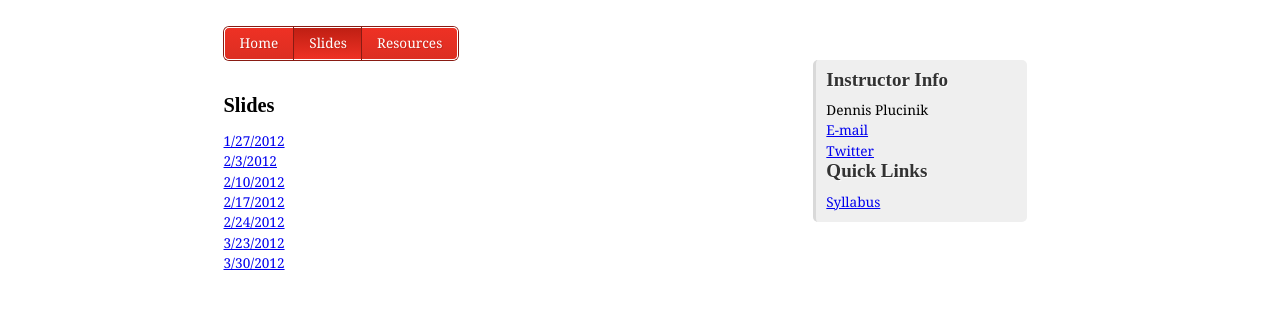
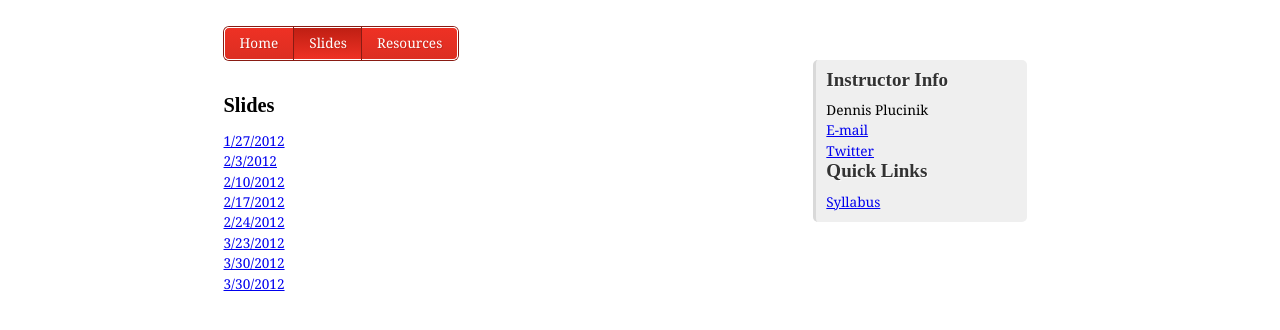
Before and after one commit to dennisplucinik/Parsons, a plain HTML site: page slides.html in a window 1280 px wide. Shown: the part 136-466 px from the top of the page. Drawn offline with Linux system fonts and the light colour scheme; a script that the page names is missing.

Commit message:
adding this weeks slides

```diff
--- a/slides.html
+++ b/slides.html
@@ -87,6 +87,11 @@
 							3/30/2012
 						</a>
 					</li>
+					<li>
+						<a href="Slides/2012-04-06">
+							3/30/2012
+						</a>
+					</li>
 				</ul>
 			</section>
 			<aside class="wrapper">
```
